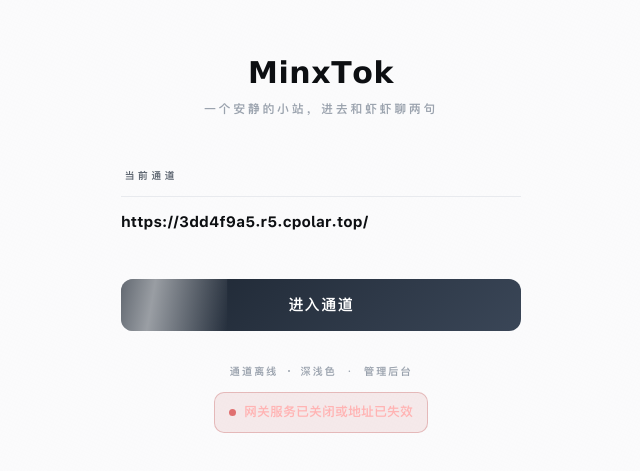
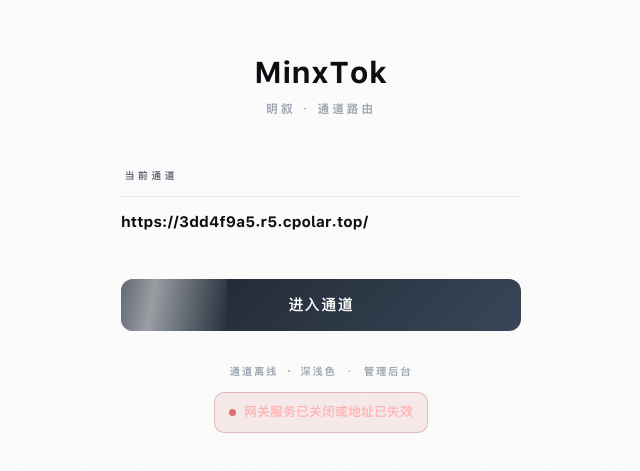
Before and after one commit to JMX-manager/MinxTok, a plain HTML site: page index.html in a window 1280 px wide. Shown: the part 151-622 px from the top of the page, without its empty margins (319-959 px from the left). Drawn offline with Linux system fonts and the light colour scheme; no server answers.

Commit message:
nav: logo/标题改回原样 MinxTok；分享卡片改为单只龙虾（无文字）

```diff
--- a/index.html
+++ b/index.html
@@ -3,16 +3,16 @@
 <head>
 <meta charset="UTF-8">
 <meta name="viewport" content="width=device-width, initial-scale=1, viewport-fit=cover, user-scalable=no">
-<title>𝗠𝗶𝗻𝘅𝗧𝗼𝗸 · 通道路由</title>
+<title>MinxTok · 通道路由</title>
 <meta name="description" content="从固定入口进入明叙访客门户，一键建立通道。">
 <meta property="og:type" content="website">
-<meta property="og:title" content="𝗠𝗶𝗻𝘅𝗧𝗼𝗸 · 明叙">
+<meta property="og:title" content="MinxTok · 明叙">
 <meta property="og:description" content="一个安静的小站，进去和虾虾聊两句。">
 <meta property="og:image" content="https://jmx-manager.github.io/MinxTok/og-card.png">
 <meta property="og:image:width" content="512">
 <meta property="og:image:height" content="512">
 <meta name="twitter:card" content="summary_large_image">
-<meta name="twitter:title" content="𝗠𝗶𝗻𝘅𝗧𝗼𝗸 · 明叙">
+<meta name="twitter:title" content="MinxTok · 明叙">
 <meta name="twitter:description" content="一个安静的小站，进去和虾虾聊两句。">
 <meta name="twitter:image" content="https://jmx-manager.github.io/MinxTok/og-card.png">
 <link rel="preload" href="fonts/PingFangSite-Regular.woff2?v=2" as="font" type="font/woff2" crossorigin>
@@ -262,8 +262,8 @@ body>*{position:relative; z-index:1;}
 
   <div class="wrap">
     <div class="brand-hero">
-      <h1 class="logo">𝗠𝗶𝗻𝘅𝗧𝗼𝗸</h1>
-      <div class="sub">一个安静的小站，进去和虾虾聊两句</div>
+      <h1 class="logo">MinxTok</h1>
+      <div class="sub">明叙 · 通道路由</div>
     </div>
 
     <div class="channel">
```
Also changed, not shown: _shot-nav-final.png (added), og-card.png.
